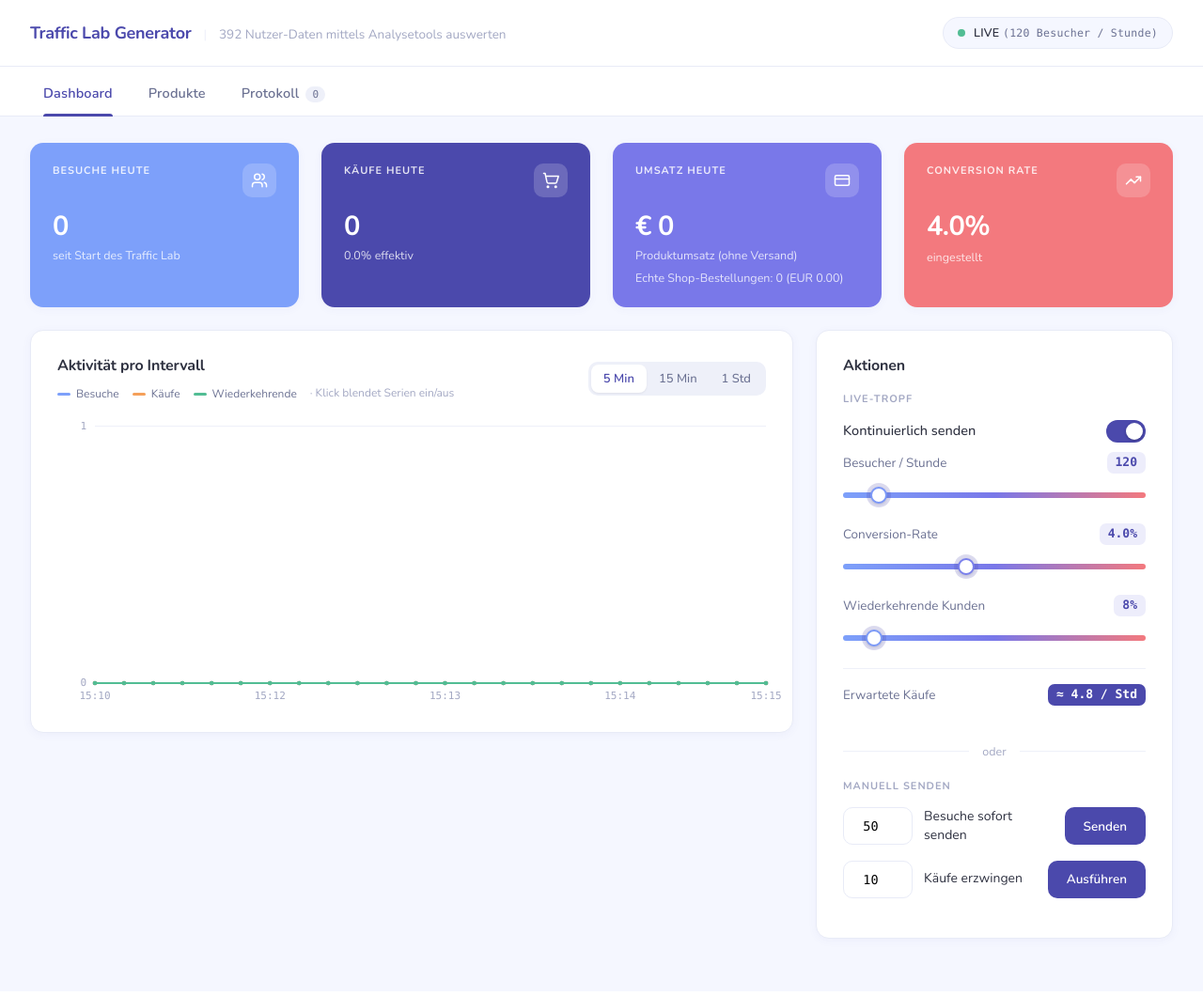
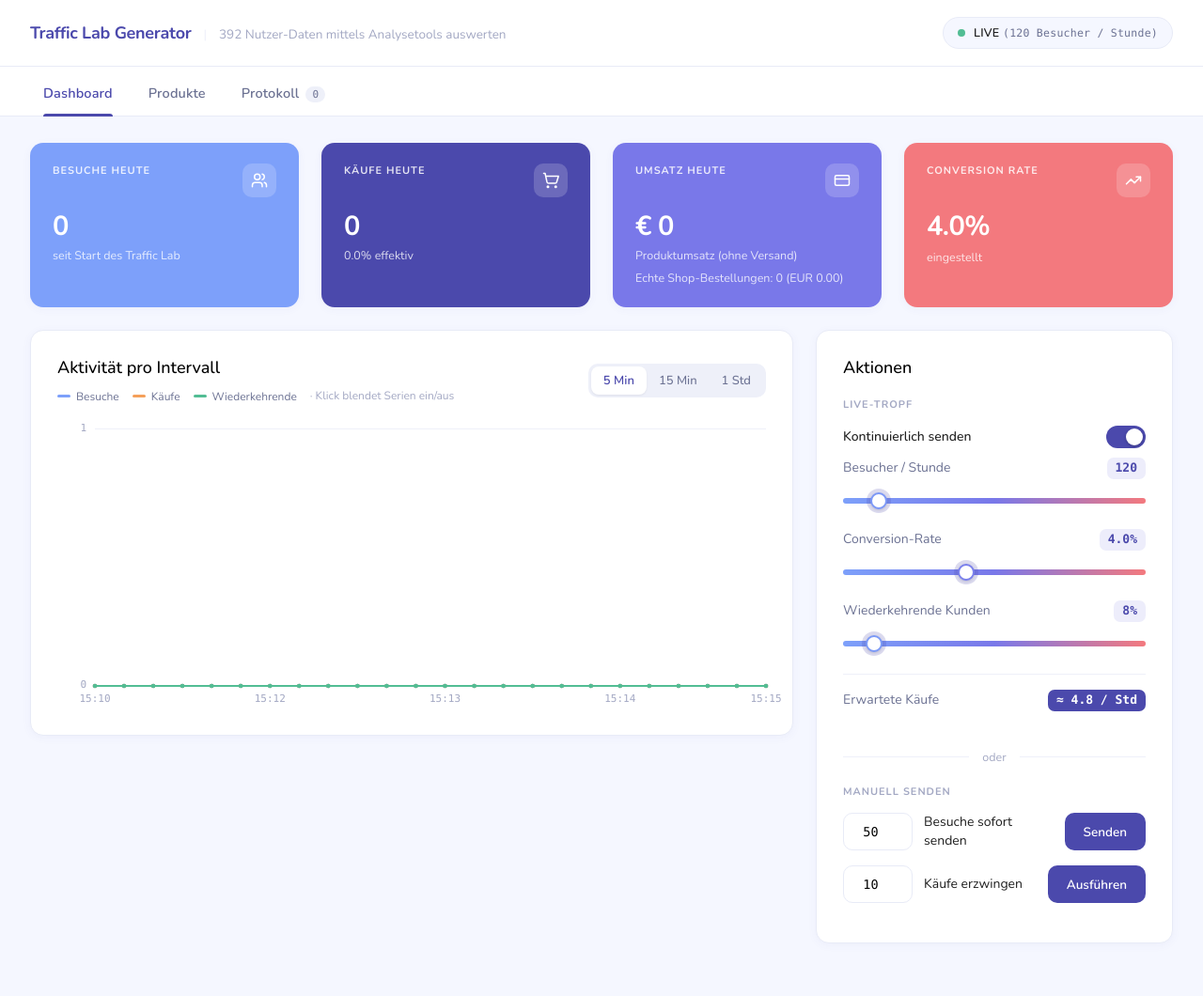
Before and after one commit to bbw-it/m392_matomo-woocommerce-trafficlab, a Flask app: page / in a window 1280 px wide. Shown: the whole page at 94% size. Before the commit the page ends 1004 px from the top, so only its background shows below. Run offline with Flask 3, Linux system fonts and the light colour scheme.

Commit message:
style(traffic): Typografie exakt nach Skydash-Spec
Aus dem Inspector der Vorlage übernommen:
- Karten-Titel 18px / Weight 500 / #010101 (statt 16px bold),
  19px Abstand darunter (Aktionen-Karte).
- Beschreibungs-/Fliesstexte 14px / Weight 500 / #1f1f1f
  (Karten-Sub, Regler-Labels, Schalter-Label).
- Sync-Button-Layoutfix: Beschreibung drückt ihn nicht mehr in die
  nächste Zeile (flex-basis für den Titelblock).

Co-Authored-By: Claude Fable 5 <noreply@anthropic.com>

```diff
--- a/traffic/templates/index.html
+++ b/traffic/templates/index.html
@@ -19,7 +19,8 @@
     /* Skydash-Palette: kühles Hellblau-Grau, Indigo als Primärfarbe,
        helle Blau-/Violett-/Koralle-Akzente. Keine warmen Töne. */
     --bg:#f5f7ff; --card:#ffffff; --line:#e8ebf7; --line2:#eef0f9;
-    --ink:#2e3140; --ink-2:#4a4e63; --gray:#6c7293; --mut:#a3a8c3; --faint:#ccd0e4;
+    /* Text-Farben nach Skydash-Vorlage: Titel #010101, Fliesstext #1f1f1f. */
+    --title:#010101; --ink:#1f1f1f; --ink-2:#3f4254; --gray:#6c7293; --mut:#a3a8c3; --faint:#ccd0e4;
     --acc:#4b49ac; --acc-deep:#3f3d92; --acc-soft:#ededfb; --acc-ring:rgba(75,73,172,.20);
     --blue:#98bdff; --blue-2:#7da0fa; --violet:#7978e9; --coral:#f3797e;
     /* Slider-Spektrum kühl→warm (niedrig=blau … hoch=koralle). */
@@ -87,8 +88,10 @@
 
   .card{background:var(--card); border:1px solid var(--line); border-radius:var(--r); box-shadow:var(--sh)}
   .pad{padding:26px 28px}
-  h2{font-size:16px; font-weight:700; letter-spacing:-.01em; margin:0}
-  .sub{font-size:13px; color:var(--mut); margin:4px 0 0}
+  /* Karten-Titel exakt wie Skydash .card-title: 18px / 500 / #010101. */
+  h2{font-size:18px; font-weight:500; letter-spacing:0; color:var(--title); margin:0}
+  /* Karten-Beschreibung wie Skydash: 14px / 500 / #1f1f1f. */
+  .sub{font-size:14px; font-weight:500; color:var(--ink); margin:8px 0 0}
 
   /* ---------- KPI: farbige Kacheln (Skydash-Signatur) ---------- */
   .kpi{padding:22px 24px; border:0}
@@ -143,15 +146,15 @@
   .legend .hint{font-size:12px; color:var(--mut)}
 
   /* ---------- Aktionen ---------- */
-  .akt h2{margin:0 0 16px}
+  .akt h2{margin:0 0 19px}
   .akt-body{display:flex; flex-direction:column; gap:0}
   .sec-lbl{font-size:11px; font-weight:700; letter-spacing:.09em; text-transform:uppercase; color:var(--mut); margin:0 0 14px}
   .block{flex:1 1 0; min-width:0}
   .toprow{display:flex; align-items:center; justify-content:space-between; margin-bottom:6px}
-  .toprow .t{font-size:14.5px; font-weight:500}
+  .toprow .t{font-size:14px; font-weight:500}
   .prm{margin:20px 0}
   .prm:first-child{margin-top:10px}
-  .prm-top{display:flex; align-items:center; justify-content:space-between; margin-bottom:10px; font-size:13.5px}
+  .prm-top{display:flex; align-items:center; justify-content:space-between; margin-bottom:10px; font-size:14px}
   .prm-top .k{color:var(--gray)}
   .prm-top .v{font-weight:600; font-family:var(--mono); font-size:13px; color:var(--acc);
     background:var(--acc-soft); padding:2px 9px; border-radius:7px; font-variant-numeric:tabular-nums}
@@ -203,6 +206,7 @@
 
   /* ---------- Produkte ---------- */
   .p-head{display:flex; align-items:flex-start; justify-content:space-between; gap:20px; flex-wrap:wrap; margin-bottom:8px}
+  .p-head > div:first-child{flex:1 1 420px; min-width:0}
   .btn--sync{display:inline-flex; align-items:center; gap:8px; flex:none}
   .btn--sync svg{width:15px; height:15px; stroke:#fff; fill:none}
   .btn--sync.busy{opacity:.7; cursor:default}
```
